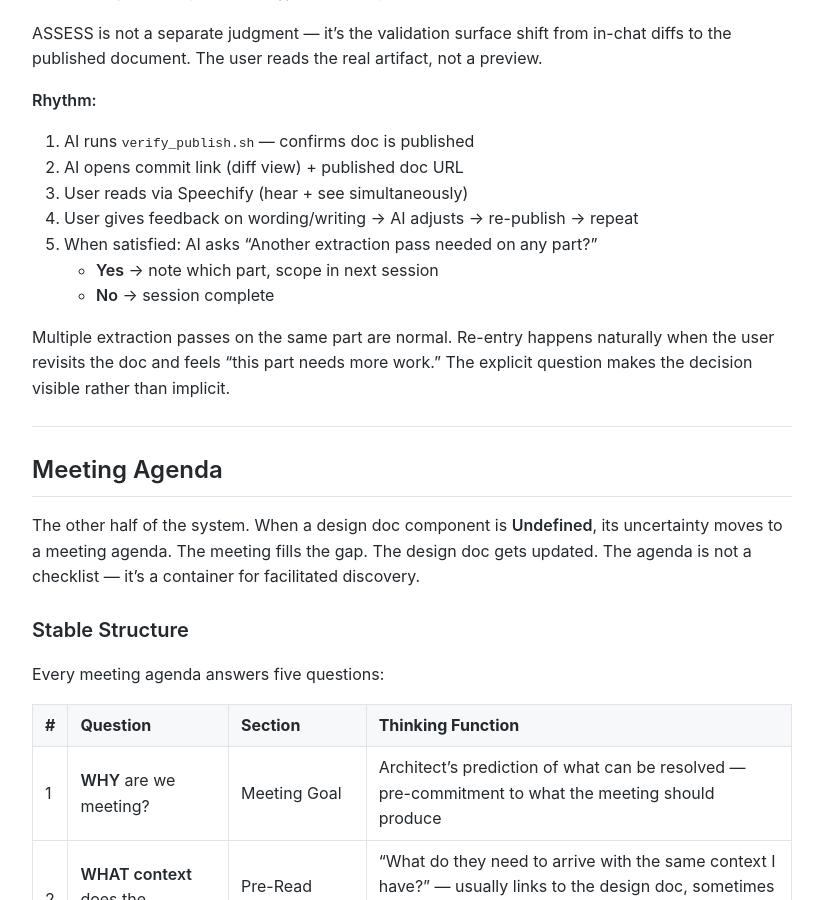
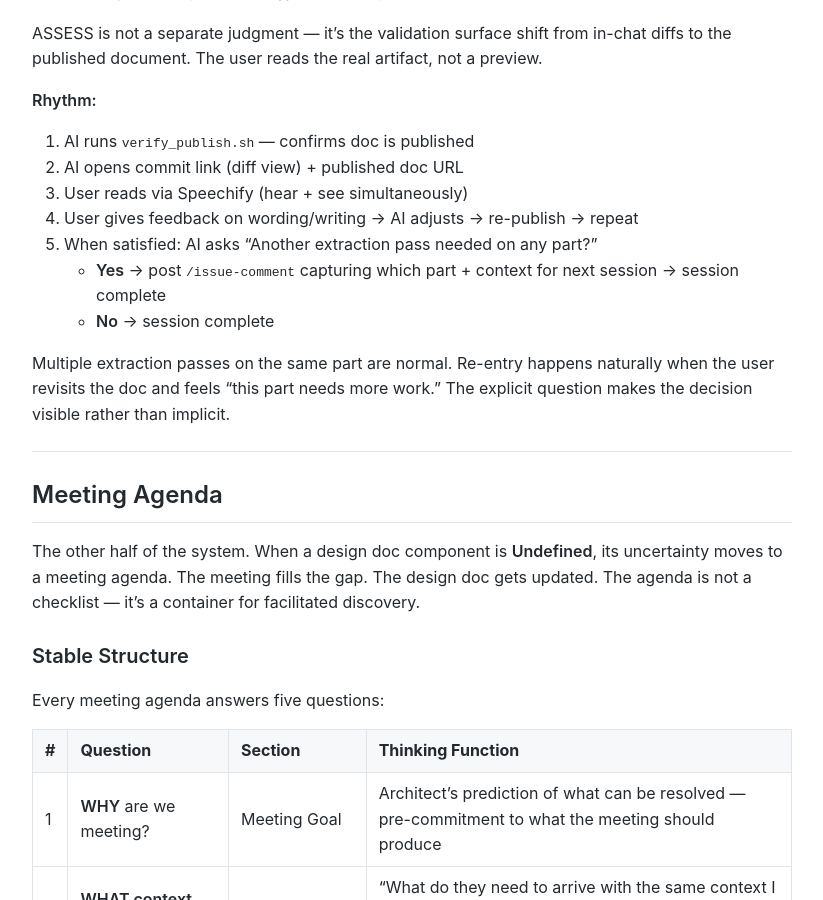
Before and after one commit to MariusWilsch/public-wilsch-ai-pages, a Jekyll site: the page built from global/design-doc-methodology.md, in a window 1280 px wide and 900 px high, scrolled down 7623 px. Shown: the whole window, without its empty margins (228-1051 px from the left). Built offline with Jekyll 4.4.1, drawn with Linux system fonts in a browser that asks for light colours; our own code applies the rules of GitHub Pages for plain Markdown files.

Commit message:
Sync from hippocampus 2026-02-12

```diff
--- a/global/design-doc-methodology.md
+++ b/global/design-doc-methodology.md
@@ -194,7 +194,7 @@ ASSESS is not a separate judgment — it's the validation surface shift from in-
 3. User reads via Speechify (hear + see simultaneously)
 4. User gives feedback on wording/writing → AI adjusts → re-publish → repeat
 5. When satisfied: AI asks "Another extraction pass needed on any part?"
-   - **Yes** → note which part, scope in next session
+   - **Yes** → post `/issue-comment` capturing which part + context for next session → session complete
    - **No** → session complete
 
 Multiple extraction passes on the same part are normal. Re-entry happens naturally when the user revisits the doc and feels "this part needs more work." The explicit question makes the decision visible rather than implicit.
```
